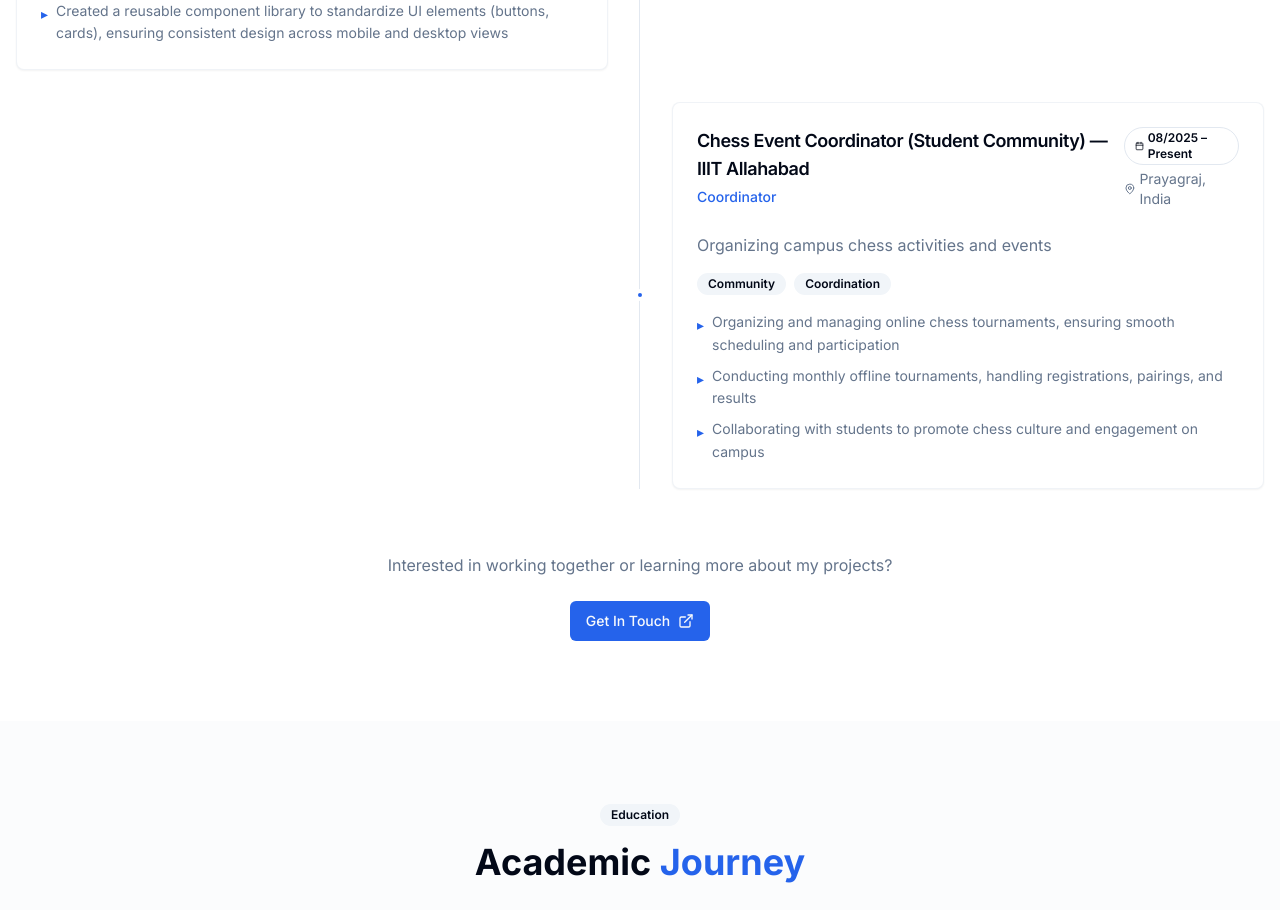
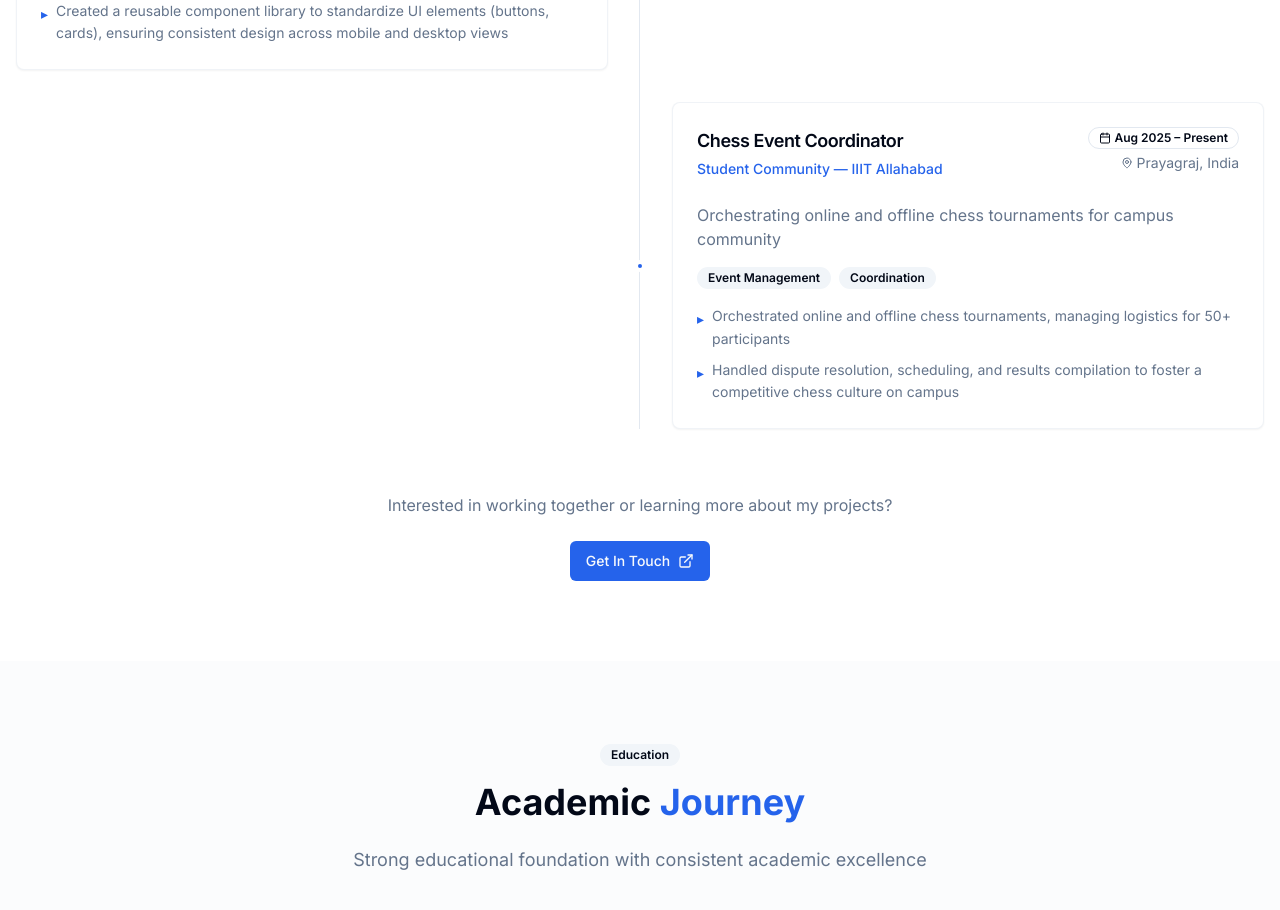
Before and after one commit to AdityaSirsalkar001/Portfolio, a Next.js app: page / in a window 1280 px wide. Shown: the part 4060-4970 px from the top of the page. Built offline with nearby package versions, Linux system fonts and the light colour scheme; no server answers; the database is empty.

Commit message:
Update Experience section - refine Chess Event Coordinator details
cgen-664382f125d74965894b2476c01e8762

```diff
--- a/components/sections/experience.tsx
+++ b/components/sections/experience.tsx
@@ -50,16 +50,15 @@ const experiences = [
     type: "project"
   },
   {
-    title: "Chess Event Coordinator (Student Community) — IIIT Allahabad",
-    role: "Coordinator",
-    period: "08/2025 – Present",
+    title: "Chess Event Coordinator",
+    role: "Student Community — IIIT Allahabad",
+    period: "Aug 2025 – Present",
     location: "Prayagraj, India",
-    technologies: ["Community", "Coordination"],
-    description: "Organizing campus chess activities and events",
+    technologies: ["Event Management", "Coordination"],
+    description: "Orchestrating online and offline chess tournaments for campus community",
     achievements: [
-      "Organizing and managing online chess tournaments, ensuring smooth scheduling and participation",
-      "Conducting monthly offline tournaments, handling registrations, pairings, and results",
-      "Collaborating with students to promote chess culture and engagement on campus"
+      "Orchestrated online and offline chess tournaments, managing logistics for 50+ participants",
+      "Handled dispute resolution, scheduling, and results compilation to foster a competitive chess culture on campus"
     ],
     type: "community"
   }
```
